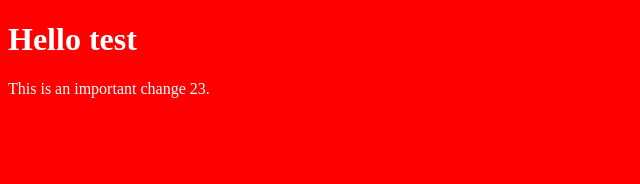
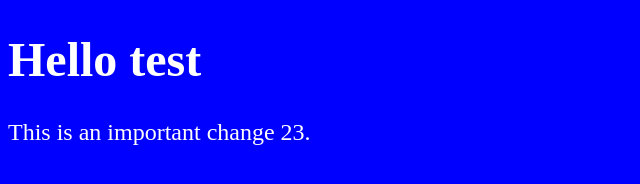
Before and after one commit to peesen87/superhi, a plain HTML site: page index.html in a window 1280 px wide. Shown: the whole page, without its empty margins (0-640 px from the left). Drawn offline with Linux system fonts and the light colour scheme.

Commit message:
Style change

```diff
--- a/style.css
+++ b/style.css
@@ -1,4 +1,5 @@
 body {
-  background-color: red;
+  background-color: blue;
   color: white;
+  font-size: 24px;
 }
```
